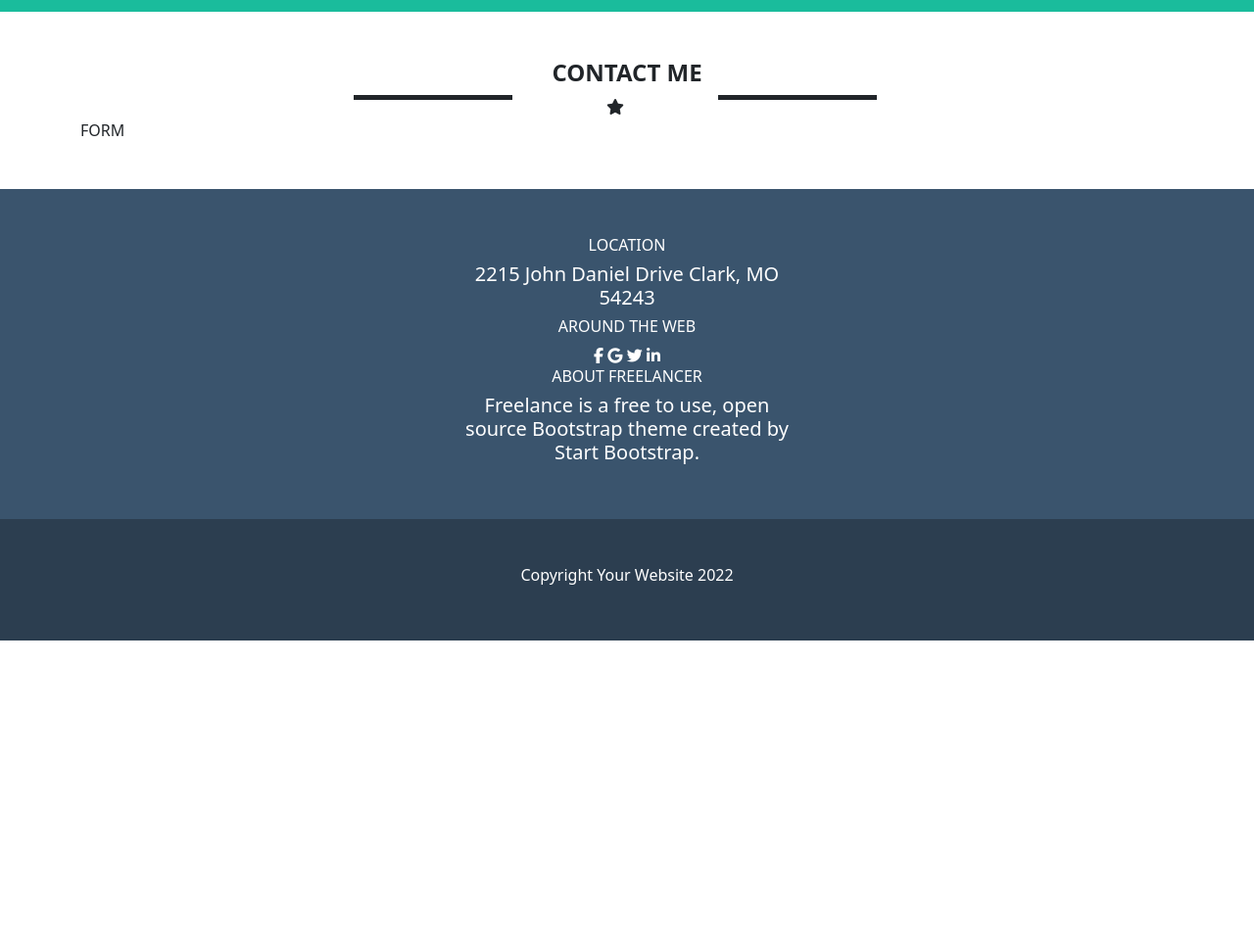
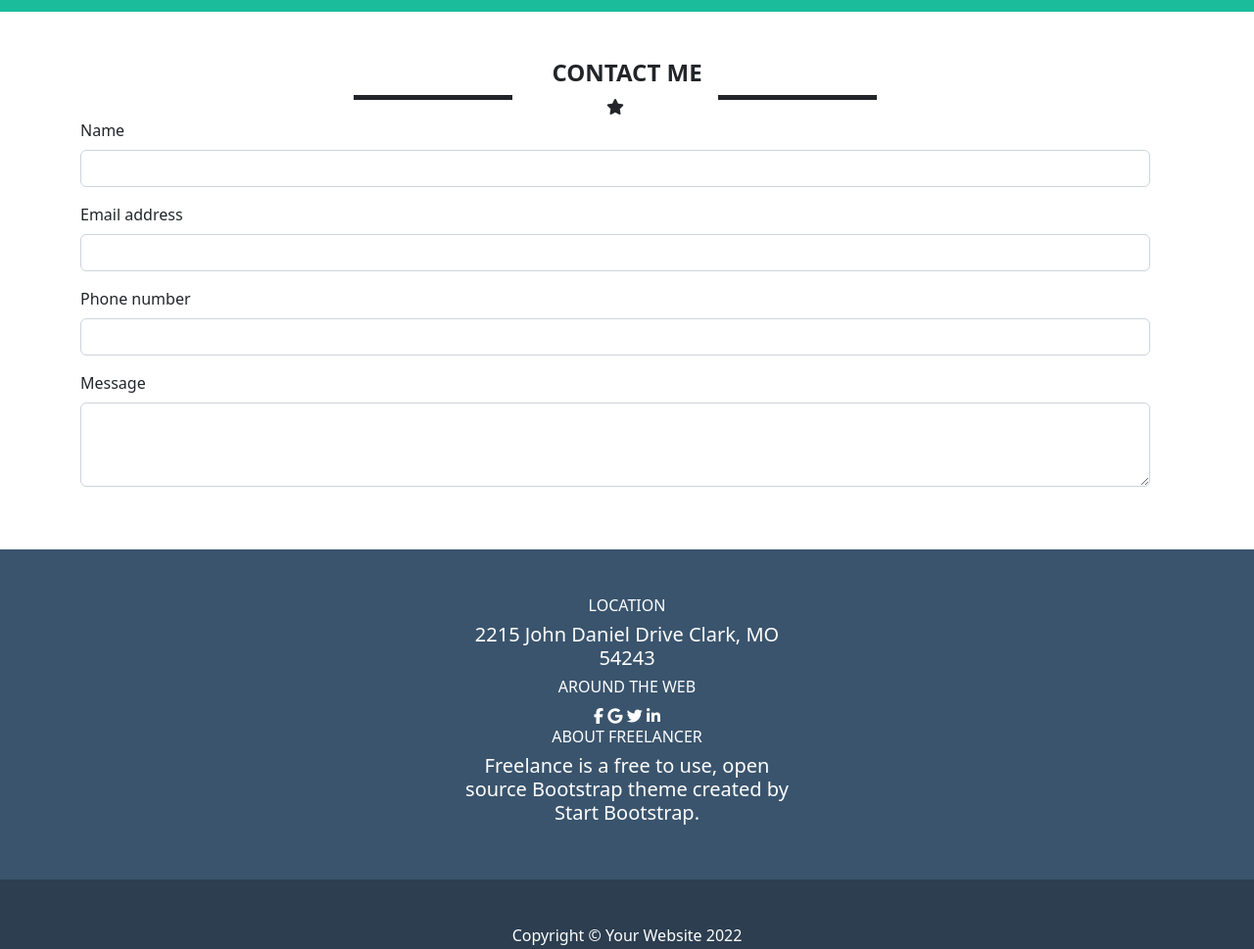
Before and after one commit to ManuelTano/html-css-bootstrap-freelancer, a plain HTML site: page index.html in a window 1280 px wide. Shown: the part 1800-2769 px from the top of the page at 98% size. Before the commit the page ends 2454 px from the top, so only its background shows below. Drawn offline with nearby package versions, Linux system fonts and the light colour scheme.

Commit message:
add form

```diff
--- a/index.html
+++ b/index.html
@@ -172,7 +172,24 @@
 
                     </div>
                     <div class="row">
-                        <div class="col">FORM</div>
+                        <div class="col">
+                              <div class="mb-3">
+                                <label for="exampleFormControlInput1" class="form-label">Name</label>
+                                <input type="name" class="form-control" id="exampleFormControlInput1" >
+                              </div>
+                              <div class="mb-3">
+                                <label for="exampleFormControlInput1" class="form-label">Email address</label>
+                                <input type="email" class="form-control" id="exampleFormControlInput1" >
+                              </div>
+                              <div class="mb-3">
+                                <label for="exampleFormControlInput1" class="form-label">Phone number</label>
+                                <input type="phone" class="form-control" id="exampleFormControlInput1" >
+                              </div>
+                              <div class="mb-3">
+                                <label for="exampleFormControlTextarea1" class="form-label">Message</label>
+                                <textarea class="form-control" id="exampleFormControlTextarea1" rows="3"></textarea>
+                              </div>
+                        </div>
                     </div>
                 </div>
             </section>
@@ -209,7 +226,7 @@
             <div class="footer-bottom container-fluid p-5">
                 <div class="row ">
                     <div class="col text-center">
-                        <h6>Copyright Your Website 2022</h6>
+                        <h6>Copyright © Your Website 2022</h6>
                     </div>
                 </div>
             </div>
```
